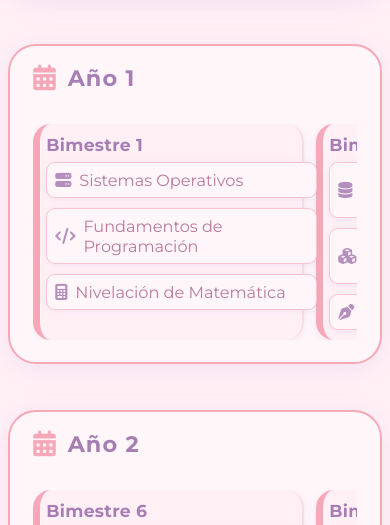
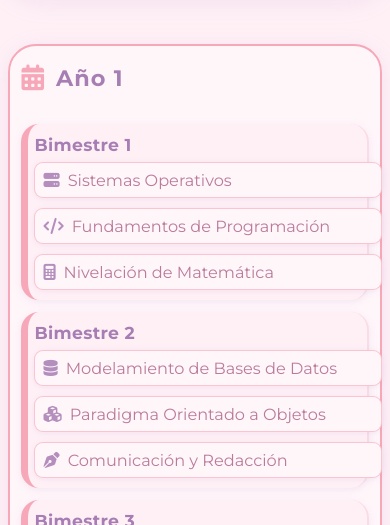
Before and after one commit to CamiMoralesM/malla-curricular, a plain HTML site: page index.html in a window 390 px wide. Shown: the part 171-696 px from the top of the page. Drawn offline with Linux system fonts and the light colour scheme.

Commit message:
Update index.html

```diff
--- a/index.html
+++ b/index.html
@@ -51,7 +51,7 @@
       color: #FFF0F7;
     }
     .main-content-col {
-      max-width: 1200px;
+      max-width: 1300px;
       margin: 45px auto 0 auto;
       display: flex;
       flex-direction: column;
@@ -83,24 +83,27 @@
       color: var(--primary);
       font-size: 1.15em;
     }
+
     .bimestres-row {
       display: flex;
-      gap: 22px;
+      gap: 24px;
       margin-bottom: 0;
-      flex-wrap: nowrap;
-      overflow-x: auto;
       width: 100%;
+      flex-wrap: wrap;
+      justify-content: space-between;
+      overflow: visible; /* No scroll, todo visible */
     }
     .bimestre-card {
       background: var(--background);
       border-radius: 18px;
       box-shadow: 0 2px 9px var(--shadow);
       padding: 14px 12px 14px 12px;
-      min-width: 230px;
+      min-width: 220px;
+      max-width: 250px;
+      flex: 1 1 220px;
       border-left: 7px solid var(--primary);
       border-right: 2px solid #fadce6;
       transition: border-color 0.2s, box-shadow 0.2s;
-      flex: 0 0 250px;
       display: flex;
       flex-direction: column;
       align-items: flex-start;
@@ -231,20 +234,33 @@
     footer a:hover {
       color: var(--primary);
     }
+    @media (max-width: 1100px) {
+      .bimestres-row {
+        flex-wrap: wrap;
+        gap: 20px;
+        justify-content: flex-start;
+      }
+      .bimestre-card {
+        flex: 1 1 250px;
+        min-width: 210px;
+        max-width: 98vw;
+      }
+    }
     @media (max-width: 900px) {
       .main-content-col {
         padding: 0 2vw;
       }
       .bimestres-row {
         gap: 12px;
-        overflow-x: auto;
+        flex-wrap: wrap;
       }
       .bimestre-card {
         min-width: 180px;
+        max-width: 99vw;
         padding: 10px 6px;
       }
       .year-block {
-        padding: 18px 6vw 22px 6vw;
+        padding: 18px 3vw 22px 3vw;
       }
     }
   </style>
@@ -268,6 +284,9 @@
       <li class="diploma-item"><i class="fa-solid fa-paint-brush icon"></i> Diseño Frontend</li>
     </ul>
   </section>
+  <footer>
+    Fuente oficial: <a href="https://www.iplacex.cl/carreras/carreras-100-online/analista-programador/" target="_blank">Iplacex</a>
+  </footer>
   <script>
     // Estructura de la malla y sus íconos
     const malla = [
@@ -440,3 +459,4 @@
   </script>
 </body>
 </html>
+</html>
```
